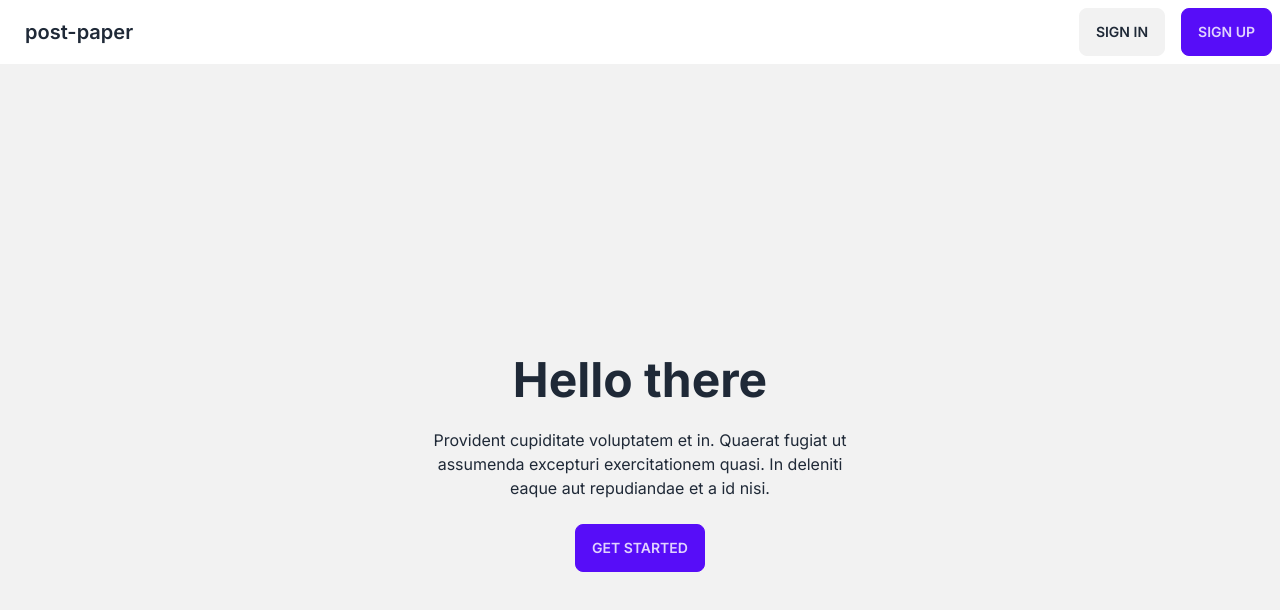
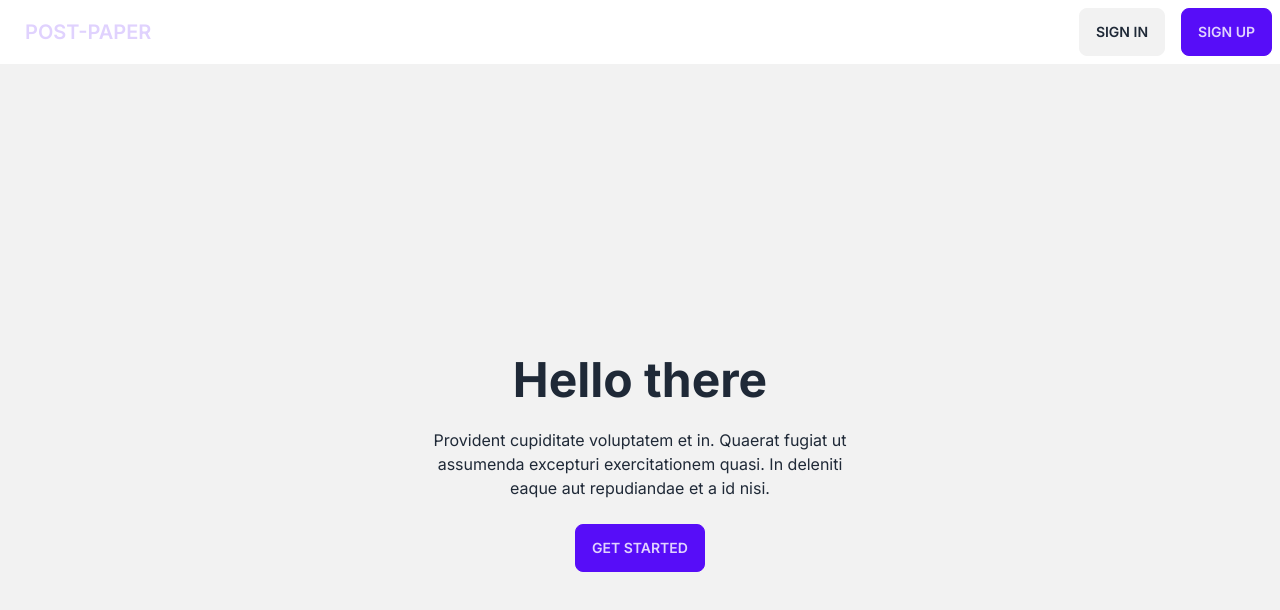
Before and after one commit to dominik-stumpf/post-paper, a Next.js app: page / in a window 1280 px wide. Shown: the top 610 px of the page. Built offline with nearby package versions, Linux system fonts and the light colour scheme; no server answers.

Commit message:
logo style

```diff
--- a/src/components/navbar.tsx
+++ b/src/components/navbar.tsx
@@ -46,7 +46,10 @@ export function Navbar() {
                 </li>
               </ul>
             </div> */}
-        <Link className="btn btn-ghost normal-case text-xl" href="/">
+        <Link
+          className="btn btn-ghost text-xl uppercase text-primary-content"
+          href="/"
+        >
           post-paper
         </Link>
       </div>
```
